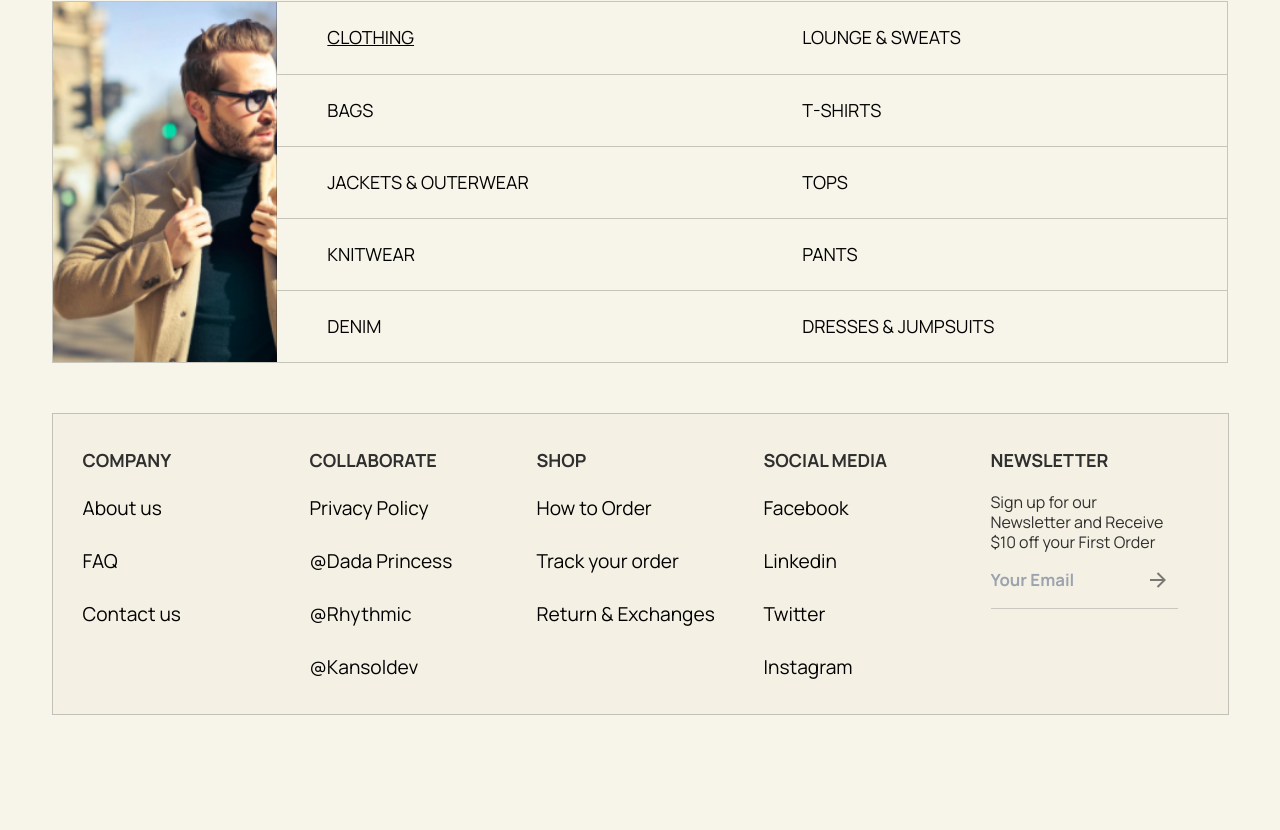
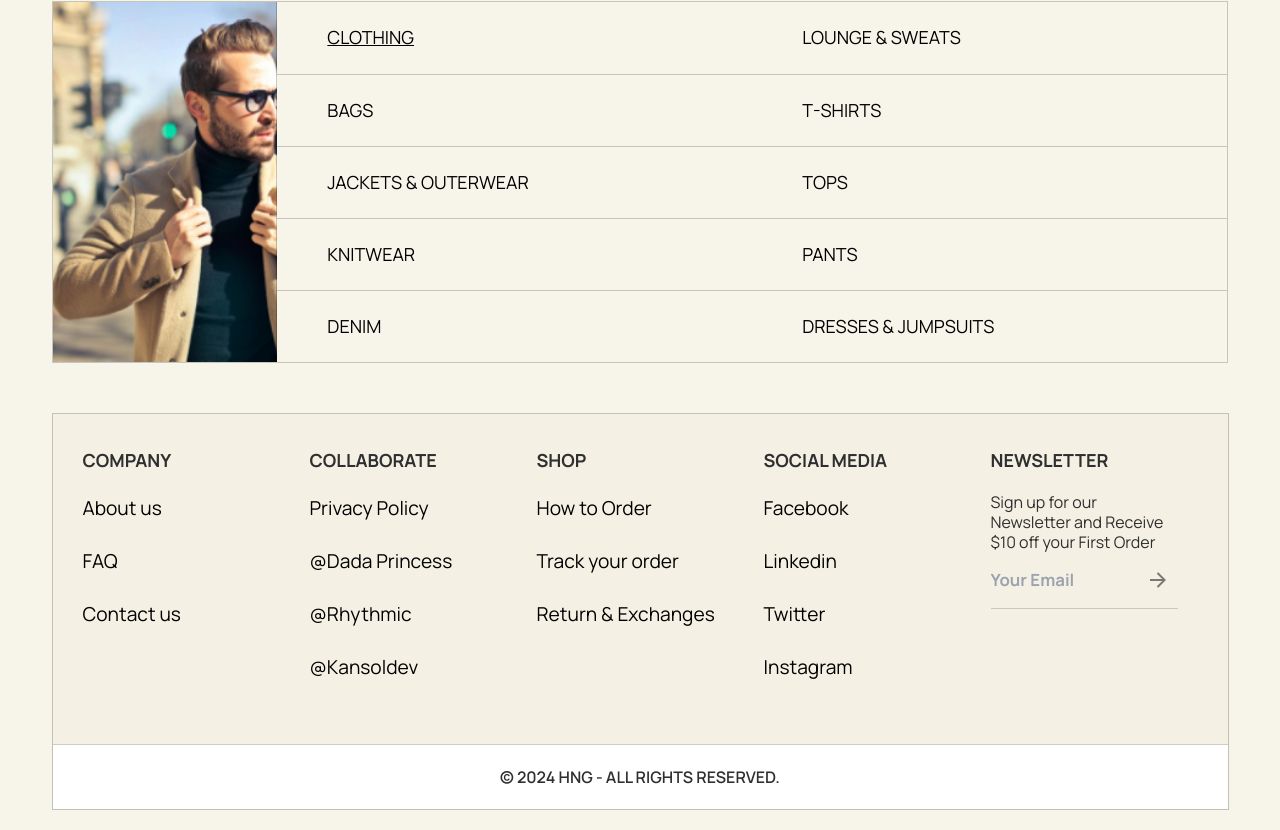
Before and after one commit to Kansoldev/Wear4U, a Next.js app: page / in a window 1280 px wide. Shown: the part 5999-6829 px from the top of the page. Before the commit the page ends 6734 px from the top, so only its background shows below. Built offline with nearby package versions, Linux system fonts and the light colour scheme.

Commit message:
Add copyright text Add arrow icon to social media icons

```diff
--- a/src/components/Footer/index.tsx
+++ b/src/components/Footer/index.tsx
@@ -67,19 +67,31 @@ const Footer = () => {
 
           <ul className="nav__ul">
             <li>
-              <a href="#">Facebook</a>
+              <a href="#">
+                Facebook{" "}
+                <span className="inline-block lnr lnr-arrow-up rotate-45 ml-1 text-lg"></span>{" "}
+              </a>
             </li>
 
             <li>
-              <a href="#">Linkedin</a>
+              <a href="#">
+                Linkedin{" "}
+                <span className="inline-block lnr lnr-arrow-up rotate-45 ml-1 text-lg"></span>{" "}
+              </a>
             </li>
 
             <li>
-              <a href="#">Twitter</a>
+              <a href="#">
+                Twitter{" "}
+                <span className="inline-block lnr lnr-arrow-up rotate-45 ml-1 text-lg"></span>{" "}
+              </a>
             </li>
 
             <li>
-              <a href="#">Instagram</a>
+              <a href="#">
+                Instagram{" "}
+                <span className="inline-block lnr lnr-arrow-up rotate-45 ml-1 text-lg"></span>{" "}
+              </a>
             </li>
           </ul>
         </li>
@@ -111,6 +123,10 @@ const Footer = () => {
           </form>
         </li>
       </ul>
+
+      <div class="copyright">
+        <p>&copy; 2024 HNG - All rights reserved.</p>
+      </div>
     </footer>
   );
 };
```
